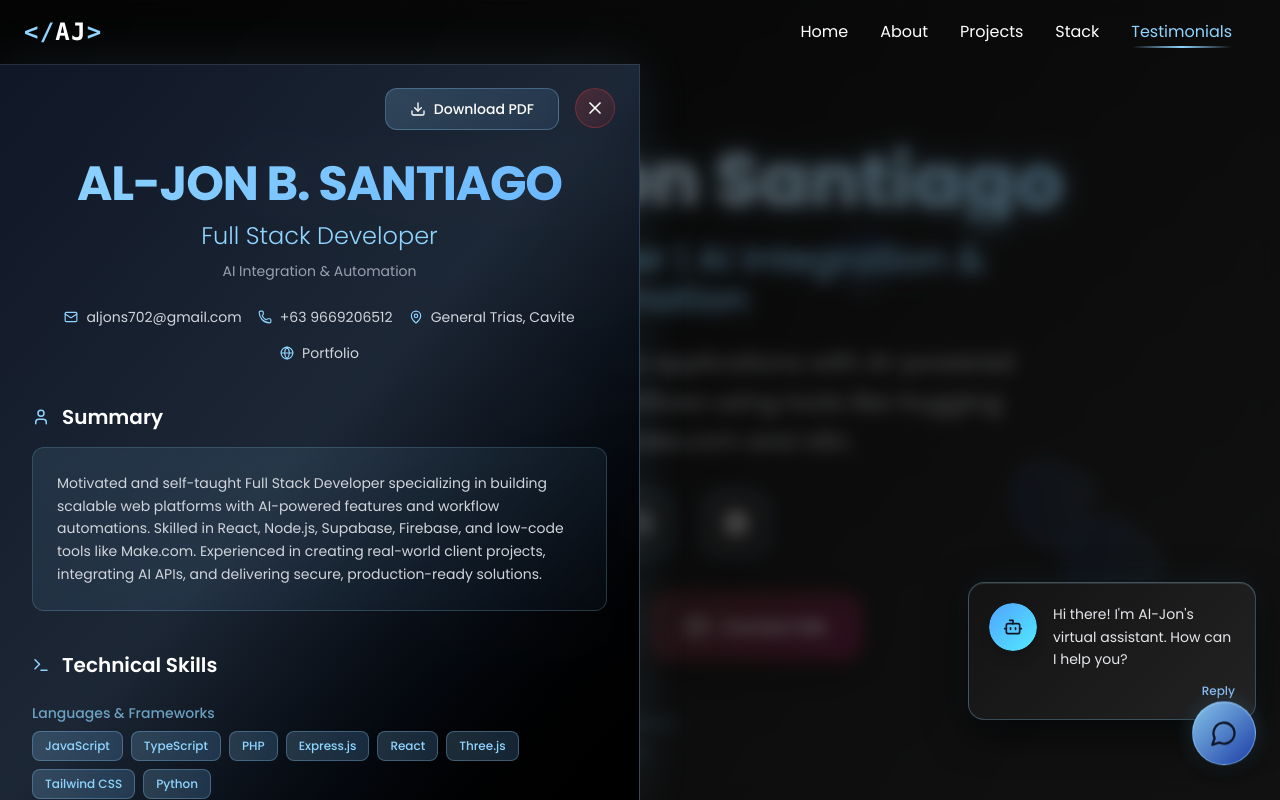
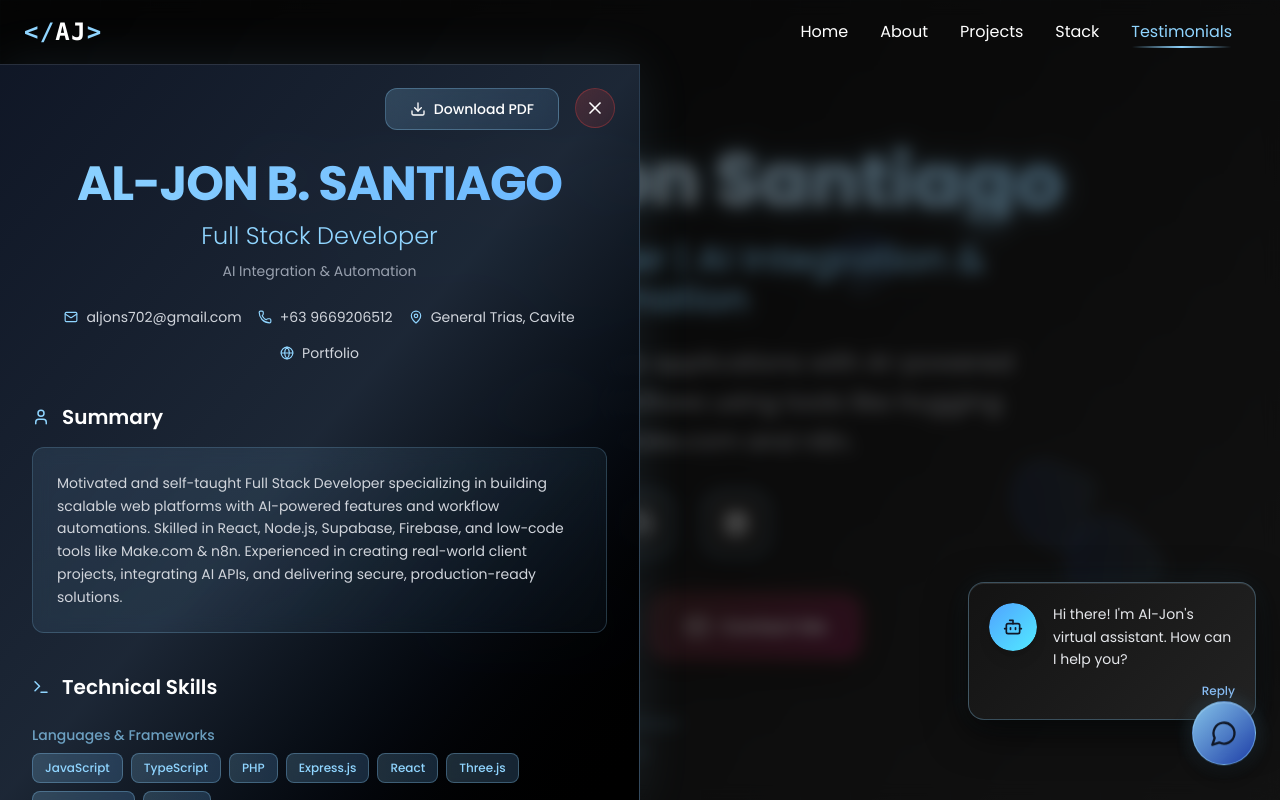
Before and after one commit to Aljon0/my-portfolio, a React (Vite) app: page /#testimonials in a window 1280 px wide. Both pictures are taken after a click on the button "Resume/CV". Shown: the top 800 px of the page. Built offline with nearby package versions, Linux system fonts and the light colour scheme.

Commit message:
feat: update Resume component to include n8n in skills for consistency with automation tools

```diff
--- a/src/components/Resume.jsx
+++ b/src/components/Resume.jsx
@@ -322,7 +322,7 @@ const Resume = ({ isOpen, onClose }) => {
                 Motivated and self-taught Full Stack Developer specializing in
                 building scalable web platforms with AI-powered features and
                 workflow automations. Skilled in React, Node.js, Supabase,
-                Firebase, and low-code tools like Make.com. Experienced in
+                Firebase, and low-code tools like Make.com & n8n. Experienced in
                 creating real-world client projects, integrating AI APIs, and
                 delivering secure, production-ready solutions.
               </p>
```
